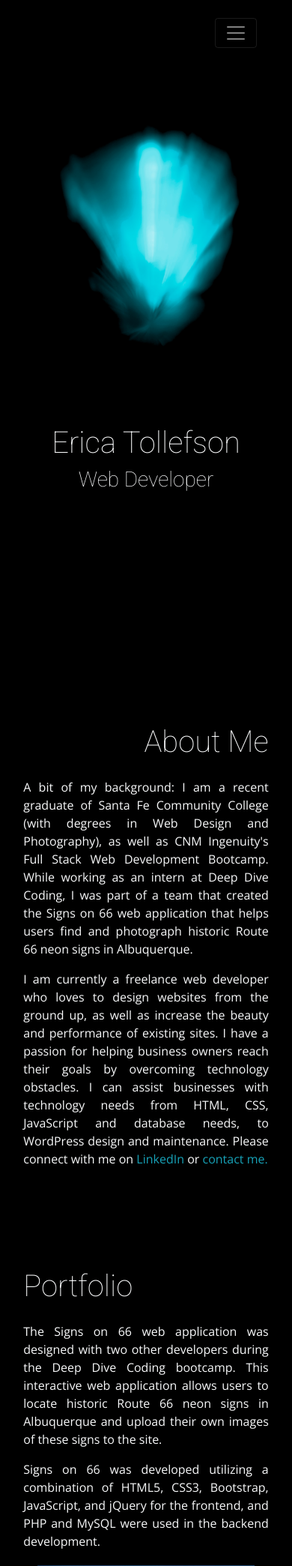
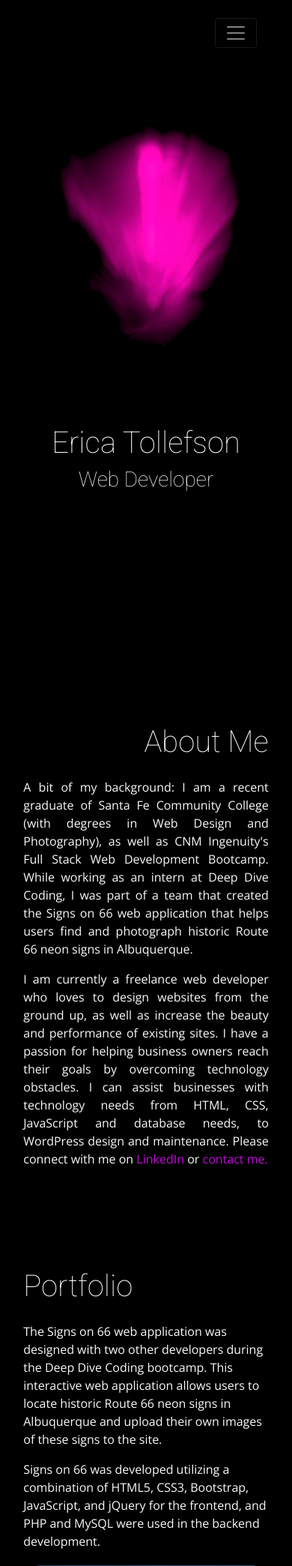
Before and after one commit to EricaTollefson/erica-tollefson-portfolio, a PHP site: page / in a window 390 px wide. Shown: the top 2089 px of the page at 75% size. Run offline with PHP 8.4, Linux system fonts and the light colour scheme; some libraries are stand-ins or nearby versions.

Commit message:
updated background and header images

```diff
--- a/public_html/css/styles.css
+++ b/public_html/css/styles.css
@@ -68,7 +68,9 @@ h1, h2, h3, h4, h5, p {
 	font-weight: lighter;
 }
 
-
+.link-color {
+	color: #c20bdb;
+}
 /* Call the onLoad animation for the header section*/
 @keyframes onLoad {
 	0% {
@@ -96,7 +98,7 @@ h1, h2, h3, h4, h5, p {
 
 /* set image sizes */
 .header-img {
-	width: 38vmax;
+	width: 39vmax;
 	height: auto;
 }
 
@@ -113,17 +115,17 @@ h1, h2, h3, h4, h5, p {
 		margin-right: auto;
 	}
 	.portfolio-button {
-		display: block;
+		display: grid;
 		margin-left: auto;
 		margin-right: auto;
 		width: 50%;
 	}
 	.text-left {
-		text-align: justify !important;
+		//*text-align: justify !important;*/
 	}
 	.header-img {
 		max-width: 100%;
-		width: 38vmax;
+		width: 39vmax;
 		height: auto;
 	}
 	.header-display {
--- a/public_html/index.php
+++ b/public_html/index.php
@@ -79,7 +79,7 @@
 			<div class="row min-vh-100">
 				<div class="col-9 col-sm-9 col-md-2 col-lg-1 col-xl-1 d-inline p-sm-0 my-auto mx-auto header-display"
 					  style="width:auto;">
-					<img class="header-img pl-2" src="images/teal-flower.jpg" alt="an image">
+					<img class="header-img pl-2" src="images/pink-flower.jpg" alt="a flower-like image">
 				</div>
 				<div class="col-11 col-sm-9 col-md-8 col-lg-4 col-xl-3 d-block p-0 mt-0 mb-5 my-md-auto mx-auto ml-md-5 ml-lg-4 ml-xl-0" style="width:auto;">
 					<h1 class="text-center text-light">Erica Tollefson</h1>
@@ -104,8 +104,8 @@
 						a passion for helping business owners reach their goals by overcoming technology obstacles. I can
 						assist businesses with technology needs from HTML, CSS, JavaScript and database needs, to WordPress
 						design and maintenance. Please connect with me on <a
-							href="https://www.linkedin.com/in/erica-tollefson-nm/" class="text-info"
-							target="_blank">LinkedIn </a>or <a href="#contact" class="text-info" target="_blank">contact
+							href="https://www.linkedin.com/in/erica-tollefson-nm/" class="link-color"
+							target="_blank">LinkedIn </a>or <a href="#contact" class="link-color" target="_blank">contact
 							me.</a></p>
 				</div>
 			</div>
```
Also changed, not shown: public_html/images/lightwave-l.jpg, public_html/images/lightwave-m.jpg, public_html/images/lightwave-s.jpg, public_html/images/lightwave-xl.jpg, public_html/images/lightwave-xs.jpg, public_html/images/lightwave-xxl.jpg, public_html/images/pink-flower.jpg (added).
